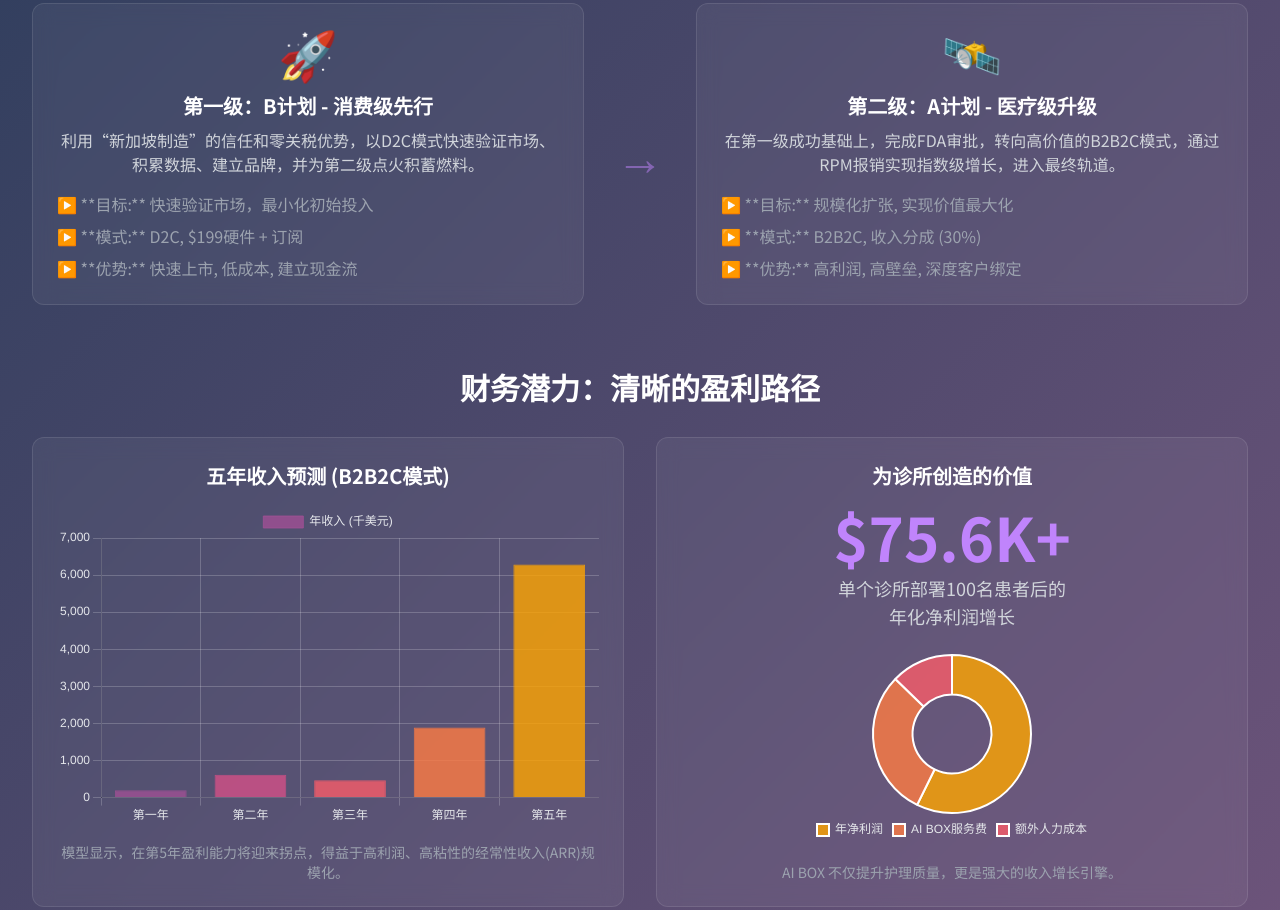
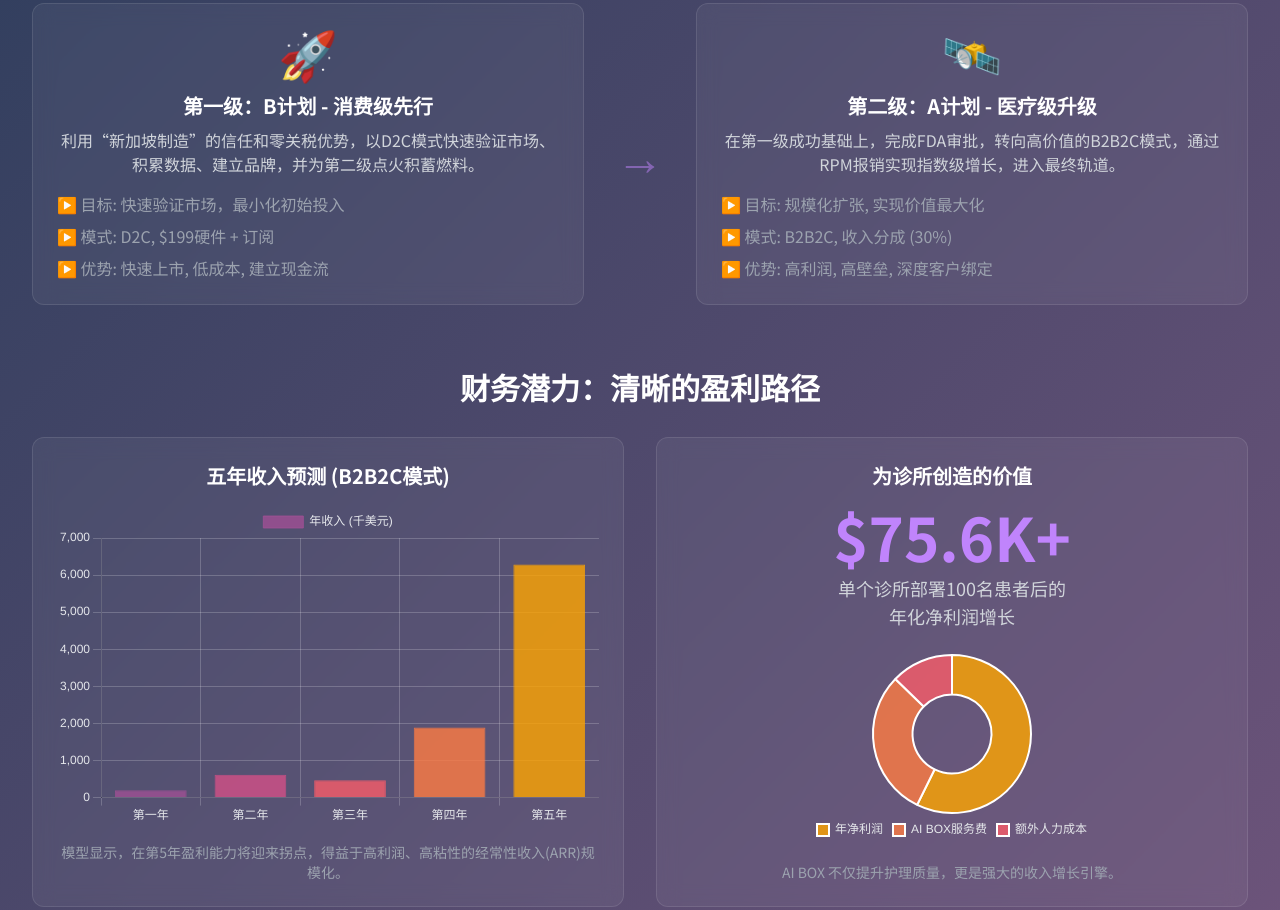
Before and after one commit to luoxisg/AIHealthbox, a plain HTML site: page index.html in a window 1280 px wide. Shown: the part 1471-2381 px from the top of the page. Drawn offline with nearby package versions, Linux system fonts and the light colour scheme.

Commit message:
Update index.html

```diff
--- a/index.html
+++ b/index.html
@@ -127,9 +127,9 @@
                     <h3 class="text-xl font-bold mb-2">第一级：B计划 - 消费级先行</h3>
                     <p class="text-gray-300">利用“新加坡制造”的信任和零关税优势，以D2C模式快速验证市场、积累数据、建立品牌，并为第二级点火积蓄燃料。</p>
                     <ul class="text-left mt-4 space-y-2 text-gray-400">
-                        <li>▶️ **目标:** 快速验证市场，最小化初始投入</li>
-                        <li>▶️ **模式:** D2C, $199硬件 + 订阅</li>
-                        <li>▶️ **优势:** 快速上市, 低成本, 建立现金流</li>
+                        <li>▶️ 目标: 快速验证市场，最小化初始投入</li>
+                        <li>▶️ 模式: D2C, $199硬件 + 订阅</li>
+                        <li>▶️ 优势: 快速上市, 低成本, 建立现金流</li>
                     </ul>
                 </div>
 
@@ -141,9 +141,9 @@
                     <h3 class="text-xl font-bold mb-2">第二级：A计划 - 医疗级升级</h3>
                     <p class="text-gray-300">在第一级成功基础上，完成FDA审批，转向高价值的B2B2C模式，通过RPM报销实现指数级增长，进入最终轨道。</p>
                     <ul class="text-left mt-4 space-y-2 text-gray-400">
-                        <li>▶️ **目标:** 规模化扩张, 实现价值最大化</li>
-                        <li>▶️ **模式:** B2B2C, 收入分成 (30%)</li>
-                        <li>▶️ **优势:** 高利润, 高壁垒, 深度客户绑定</li>
+                        <li>▶️ 目标: 规模化扩张, 实现价值最大化</li>
+                        <li>▶️ 模式: B2B2C, 收入分成 (30%)</li>
+                        <li>▶️ 优势: 高利润, 高壁垒, 深度客户绑定</li>
                     </ul>
                 </div>
             </div>
@@ -214,7 +214,7 @@
         <footer class="text-center mt-12">
             <h2 class="text-3xl font-bold text-center mb-4">最终建议：请求授权，立即行动</h2>
             <div class="card p-6 rounded-xl max-w-3xl mx-auto">
-                <p class="text-lg text-gray-300 mb-4">“哨兵计划”是一个高战略价值、高技术壁垒、高回报潜力的项目。我们建议董事会立即批准启动第一阶段（B计划），并授权寻求 **$300万** 美元的种子轮融资，用于支撑未来24个月的关键运营和监管准备。</p>
+                <p class="text-lg text-gray-300 mb-4">“哨兵计划”是一个高战略价值、高技术壁垒、高回报潜力的项目。我们建议董事会立即批准启动第一阶段（B计划），并授权寻求 $300万 美元的种子轮融资，用于支撑未来24个月的关键运营和监管准备。</p>
                 <p class="font-bold text-purple-400 text-xl">是时候升起船锚，开启这段激动人心的征程了。</p>
             </div>
         </footer>
```
